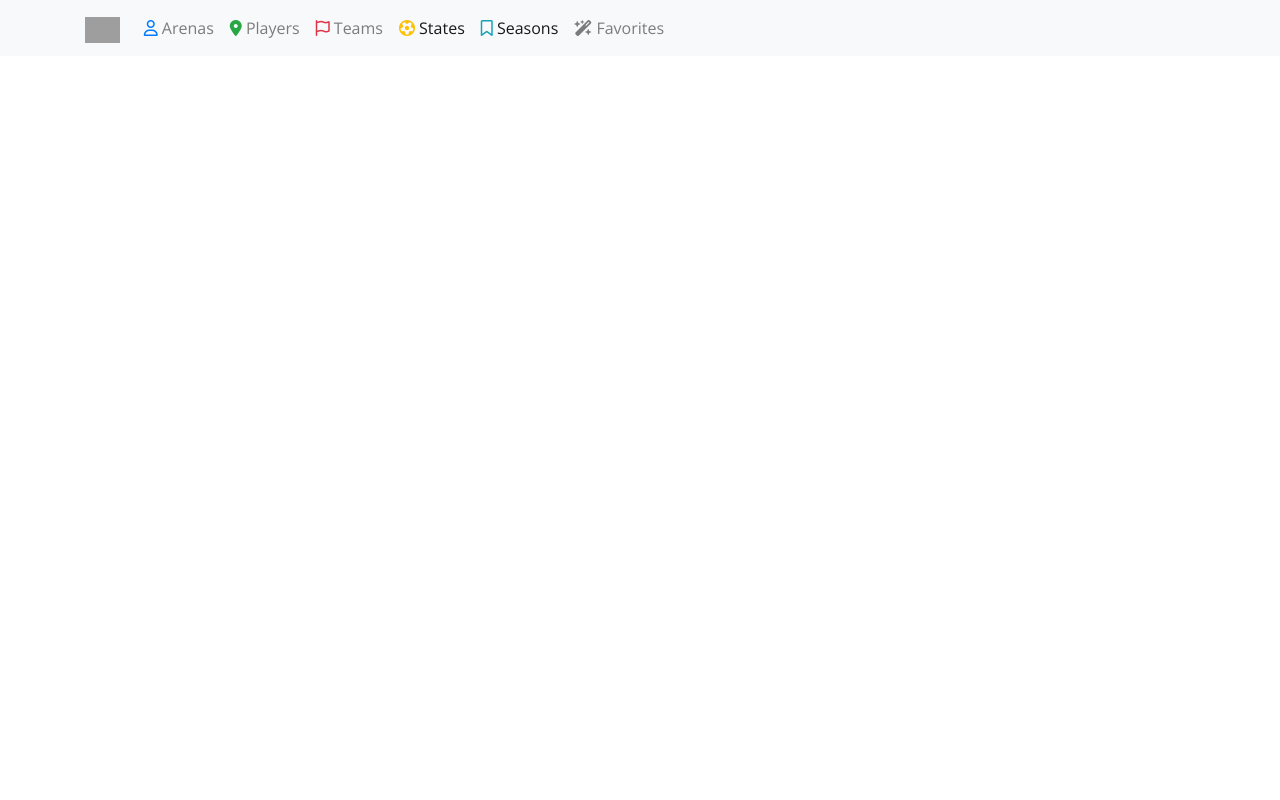
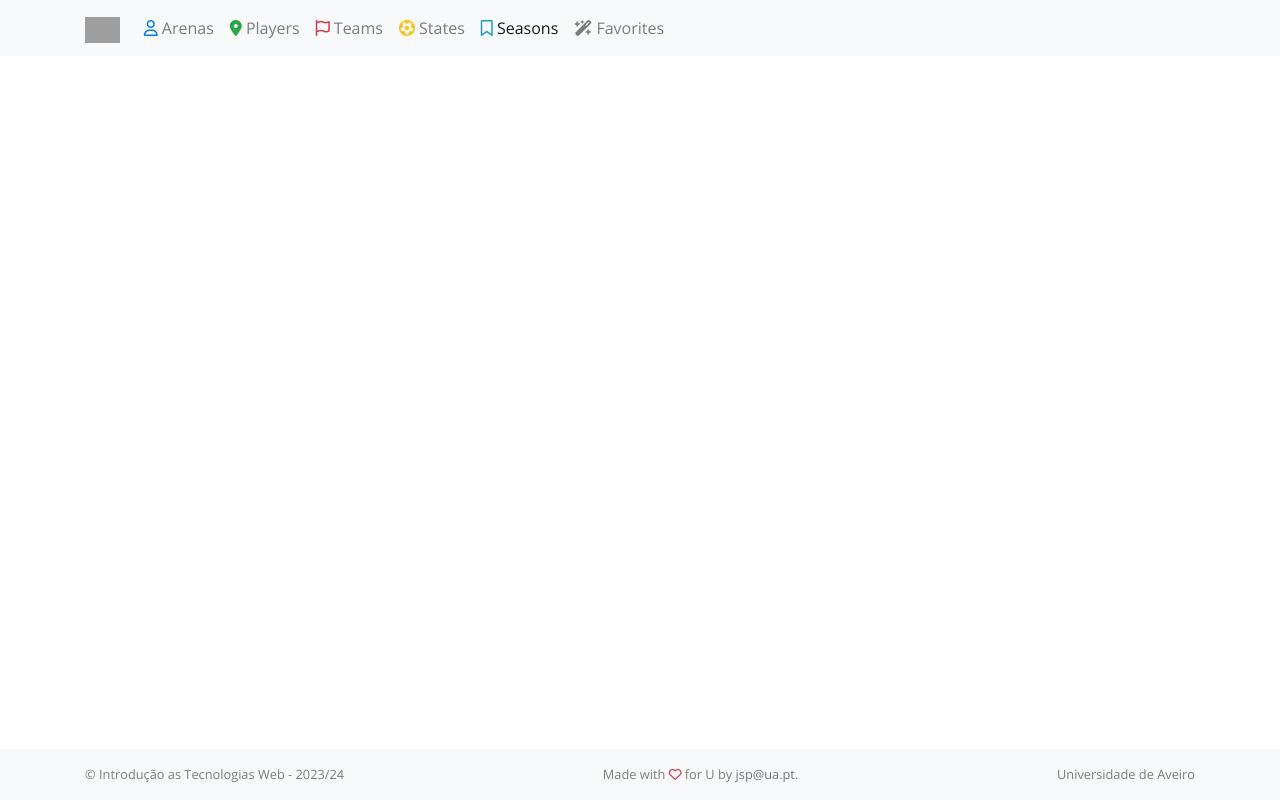
Before and after one commit to Paul-Y5/Projeto_NBA_ITW, a plain HTML site: page seasons.html in a window 1280 px wide. Drawn offline with nearby package versions, Linux system fonts and the light colour scheme; grey boxes are pictures that could not be loaded.

Commit message:
nav bar bottom

```diff
--- a/seasons.html
+++ b/seasons.html
@@ -4,7 +4,7 @@
     <!-- Required meta tags -->
     <meta charset="utf-8">
     <meta name="viewport" content="width=device-width, initial-scale=1, shrink-to-fit=no">
-    <title>States List</title>
+    <title>Seasons</title>
     <link rel="preconnect" href="https://fonts.googleapis.com">
     <link rel="preconnect" href="https://fonts.gstatic.com" crossorigin>
     <link rel="stylesheet" href="https://fonts.googleapis.com/css2?family=Open+Sans&display=swap">
@@ -24,10 +24,27 @@
                     <li class="nav-item"><a class="nav-link" aria-current="page" href="arenas.html"><i class="fa fa-user-o text-primary"></i> Arenas</a></li>
                     <li class="nav-item"><a class="nav-link" aria-current="page" href="players.html"><i class="fa fa-map-marker text-success"></i> Players</a></li>
                     <li class="nav-item"><a class="nav-link" aria-current="page" href="teams.html"><i class="fa fa-flag-o text-danger"></i> Teams</a></li>
-                    <li class="nav-item"><a class="nav-link active" aria-current="page" href="states.html"><i class="fa fa-soccer-ball-o text-warning"></i> States</a></li>
+                    <li class="nav-item"><a class="nav-link" aria-current="page" href="states.html"><i class="fa fa-soccer-ball-o text-warning"></i> States</a></li>
                     <li class="nav-item"><a class="nav-link active" aria-current="page" href="seasons.html"><i class="fa fa-bookmark-o text-info "></i> Seasons</a></li>
                     <li class="nav-item"><a class="nav-link" aria-current="page" href="favorite.html"><i class="fa fa-magic" title="favorite"></i> Favorites</a></li>
                 </ul>
             </div>
         </div>
     </nav>
+
+
+
+
+    <nav class="navbar navbar-light bg-light fixed-bottom">
+        <div class="container small">
+            <div class="navbar-text">&copy;  Introdução as Tecnologias Web - 2023/24</div>
+            <div class="navbar-text">Made with <i class="fa fa-heart-o text-danger"></i> for U by <a href="mailto:jsp@ua.pt" class="text-decoration-none text-muted">jsp@ua.pt</a>.</div>
+            <div class="navbar-nav">
+                <div class="nav-item text-end"><a href="https://www.ua.pt" class="nav-link">Universidade de Aveiro</a></div>
+            </div>
+        </div>
+    </nav>
+    <script src="https://cdn.jsdelivr.net/npm/bootstrap@5.0.2/dist/js/bootstrap.bundle.min.js" integrity="sha384-MrcW6ZMFYlzcLA8Nl+NtUVF0sA7MsXsP1UyJoMp4YLEuNSfAP+JcXn/tWtIaxVXM" crossorigin="anonymous"></script>
+    <script src="https://code.jquery.com/jquery-3.3.1.slim.min.js" integrity="sha384-q8i/X+965DzO0rT7abK41JStQIAqVgRVzpbzo5smXKp4YfRvH+8abtTE1Pi6jizo" crossorigin="anonymous"></script>
+    <script src="https://cdn.jsdelivr.net/npm/popper.js@1.14.7/dist/umd/popper.min.js" integrity="sha384-UO2eT0CpHqdSJQ6hJty5KVphtPhzWj9WO1clHTMGa3JDZwrnQq4sF86dIHNDz0W1" crossorigin="anonymous"></script>
+    <script type='text/javascript' src='knockout-3.5.1.js'></script>
```
Also changed, not shown: favorite.html (+18 -1 lines), players.html (+18 -1 lines), teams.html (+17 -1 lines).
